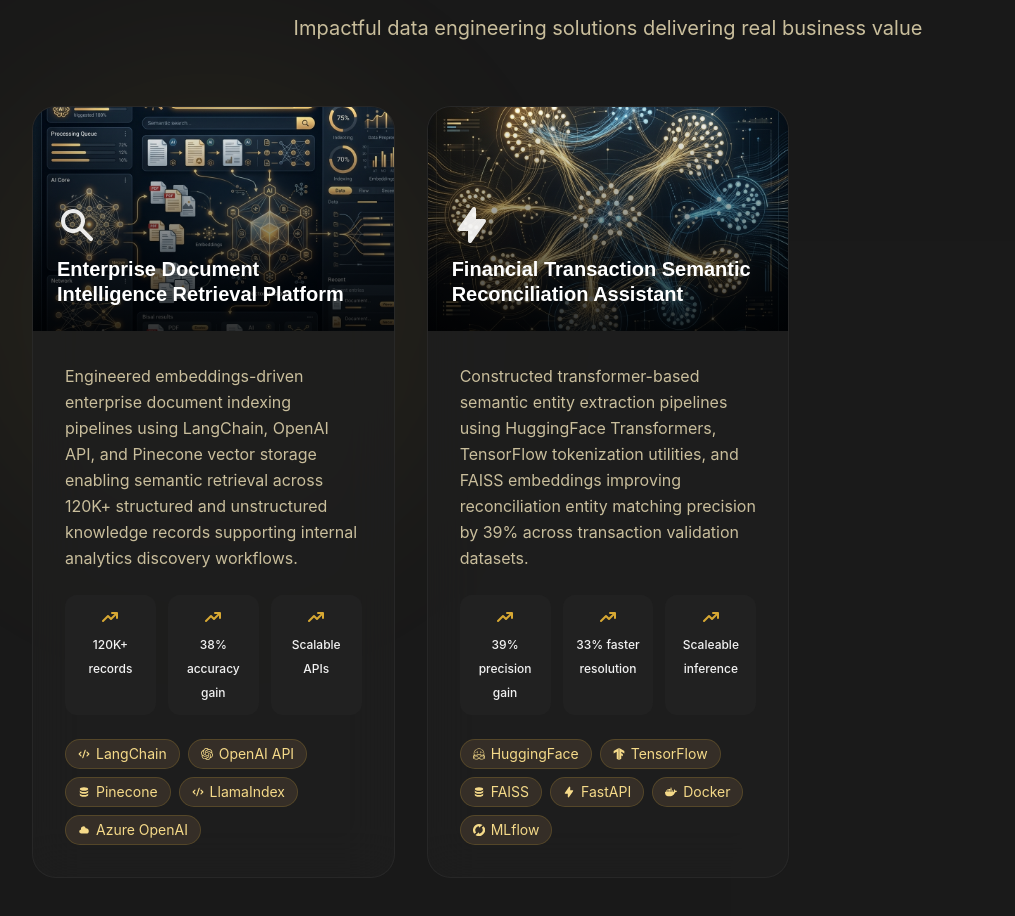
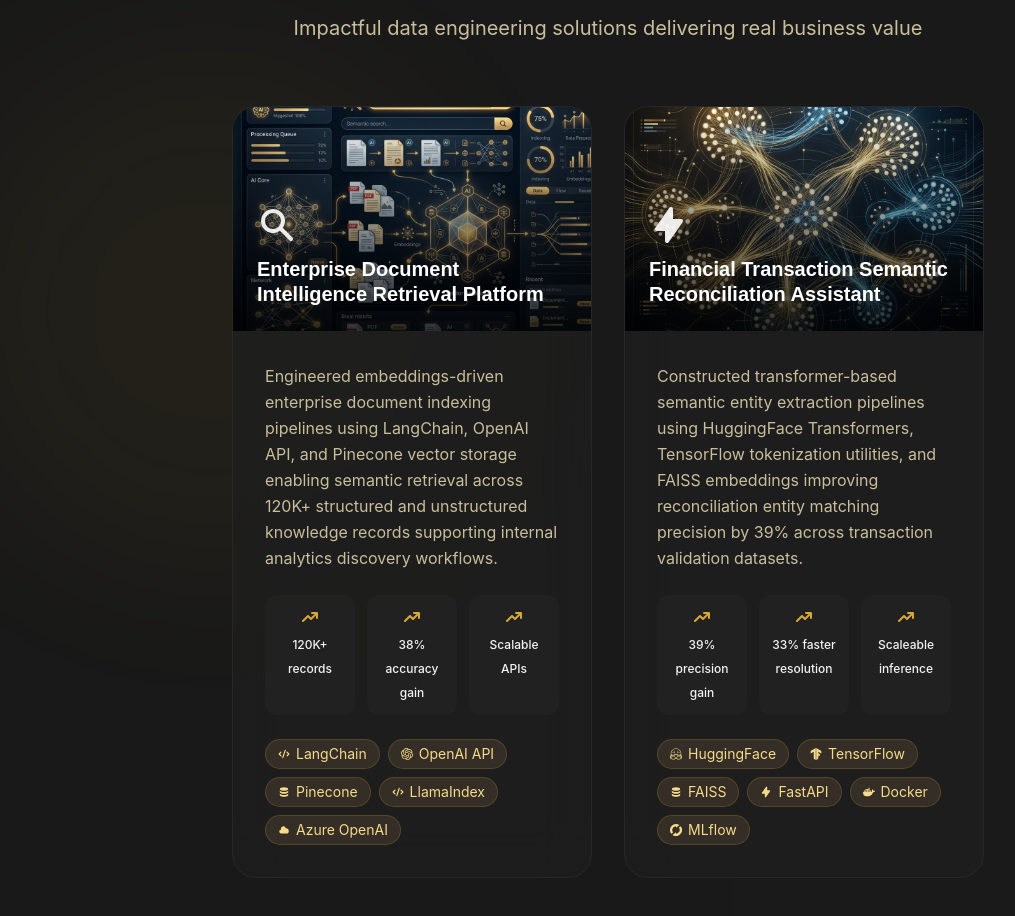
Before and after one commit to Applywizz-git/applywizz-sairupeshgarrepalli-25297, a React (Vite) app: page / in a window 1280 px wide. Shown: the part 4840-5756 px from the top of the page, without its empty margins (32-1047 px from the left). Built offline with nearby package versions, Linux system fonts and the light colour scheme; the HTML template or start-up script is replaced by a standard one.

Commit message:
Centered projects layout

```diff
--- a/src/components/ProjectsSection.tsx
+++ b/src/components/ProjectsSection.tsx
@@ -69,11 +69,11 @@ const ProjectsSection = () => {
         </motion.div>
 
         {/* Projects Grid */}
-        <div className="grid md:grid-cols-2 lg:grid-cols-3 gap-8 max-w-7xl mx-auto">
+        <div className="flex flex-wrap justify-center gap-8 max-w-7xl mx-auto">
           {projects.map((project, index) => (
             <motion.div
               key={index}
-              className="glass rounded-3xl overflow-hidden card-hover group"
+              className="glass rounded-3xl overflow-hidden card-hover group w-full md:w-[calc(50%-1rem)] lg:w-[calc(33.333%-1.5rem)] max-w-md"
               initial={{ opacity: 0, y: 50 }}
               animate={isInView ? { opacity: 1, y: 0 } : {}}
               transition={{ duration: 0.6, delay: 0.2 + index * 0.2 }}
```
